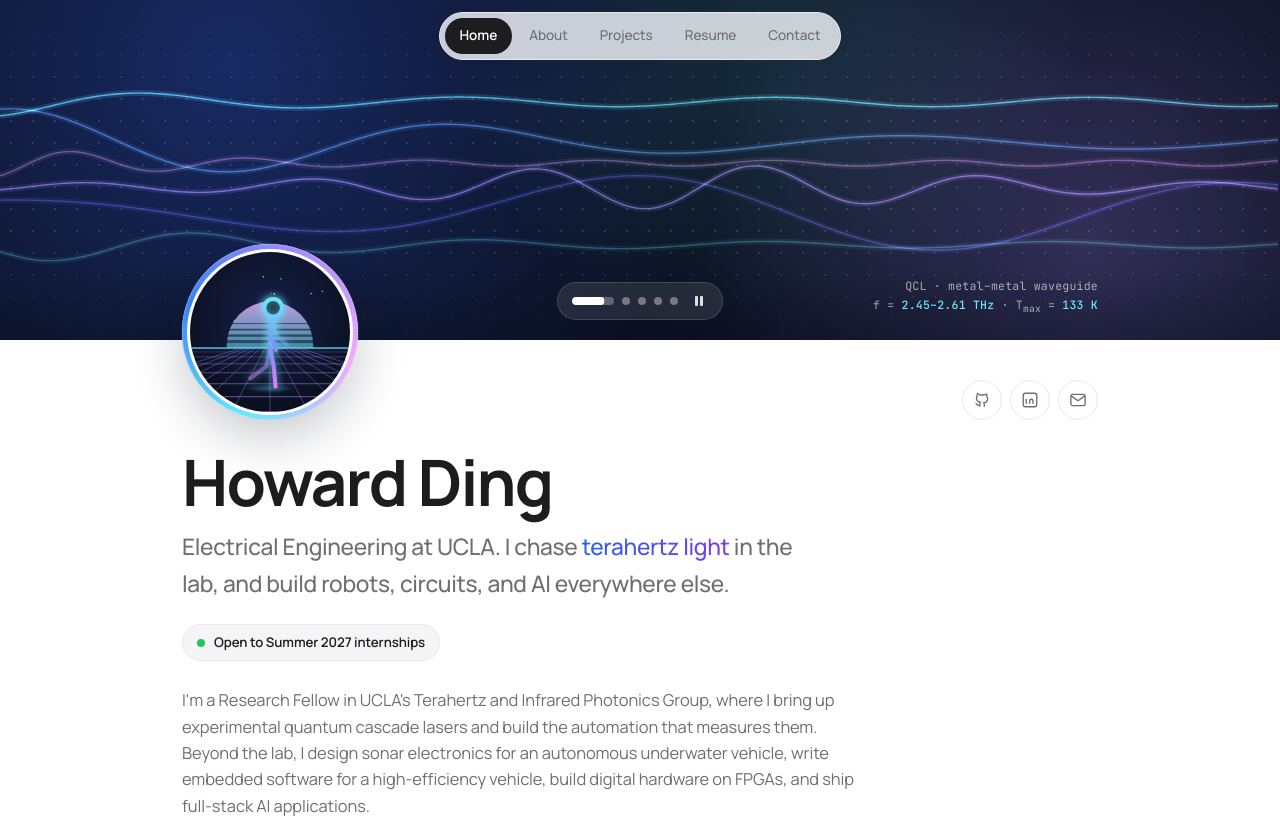
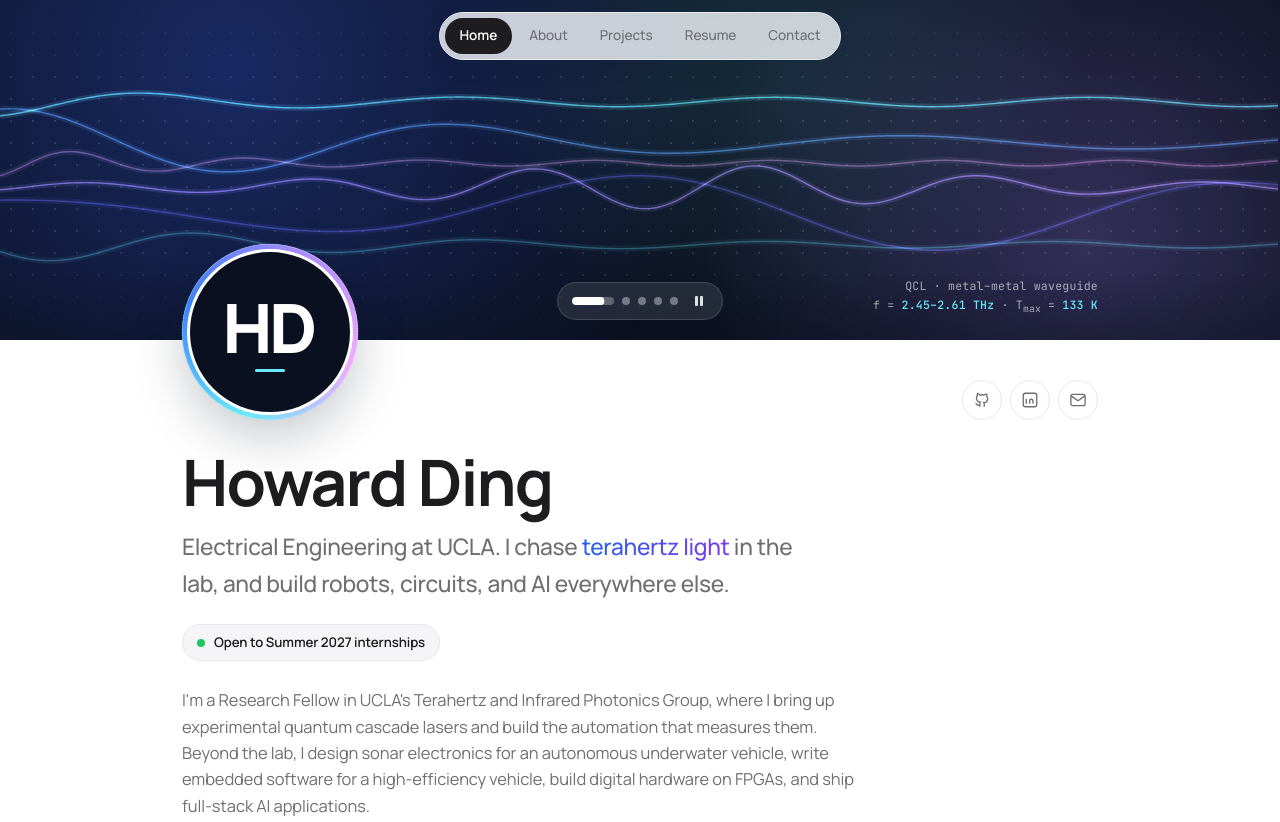
Before and after one commit to HowardTaken/HowardTaken.github.io, a plain HTML site: page index.html in a window 1280 px wide. Shown: the top 822 px of the page. Drawn offline with Linux system fonts and the light colour scheme.

Commit message:
Replace avatar with flat HD monogram; remove stick-figure code

```diff
--- a/index.html
+++ b/index.html
@@ -214,9 +214,16 @@ section{padding:76px 0 0}
 }
 .avatar .scope{
   position:absolute;inset:5px;border-radius:50%;overflow:hidden;
-  background:radial-gradient(circle at 50% 40%, #16204A, var(--night) 72%);
+  background:var(--night);
   border:3px solid #fff;
-}
+  display:flex;flex-direction:column;align-items:center;justify-content:center;gap:8px;
+}
+.avatar .mono{
+  font-size:68px;font-weight:800;line-height:1;letter-spacing:-.05em;color:#fff;
+  padding-right:.05em; /* offsets the negative tracking so the pair looks centred */
+}
+.avatar .scope::after{content:"";width:30px;height:3px;border-radius:2px;background:var(--cyan)}
+@media(max-width:640px){.avatar .mono{font-size:50px}.avatar .scope::after{width:22px}}
 .avatar canvas,.avatar img{width:100%;height:100%;display:block;object-fit:cover}
 @keyframes spin{to{transform:rotate(360deg)}}
 @media(max-width:640px){.avatar{width:132px;height:132px;margin-top:-70px}}
@@ -583,13 +590,9 @@ footer{
 
     <div class="hero">
       <div class="hero-top">
-        <div class="avatar" role="img" aria-label="Profile image: an animated neon stick figure walking across a glowing grid, stopping to wave">
+        <div class="avatar" role="img" aria-label="Profile image: the monogram HD">
           <span class="ring"></span>
-          <span class="scope">
-            <!-- To use a photo instead, replace the canvas below with:
-                 <img src="profile.jpg" alt="Haoran Ding"> -->
-            <canvas id="scope"></canvas>
-          </span>
+          <span class="scope"><span class="mono">HD</span></span>
         </div>
         <div class="socials">
           <a href="https://github.com/HowardTaken" target="_blank" rel="noopener" aria-label="GitHub"><svg width="18" height="18" viewBox="0 0 24 24" fill="none" stroke="currentColor" stroke-width="1.8" aria-hidden="true"><path d="M9 19c-4 1.2-4-2.2-5.5-2.8M15 21v-3.3c0-1 .1-1.4-.5-2 2.6-.3 5-1.3 5-5.5a4.3 4.3 0 00-1.2-3 4 4 0 00-.1-3s-1-.3-3.2 1.2a11 11 0 00-5.8 0C6.9 3 5.9 3.3 5.9 3.3a4 4 0 00-.1 3 4.3 4.3 0 00-1.2 3c0 4.2 2.4 5.2 5 5.5-.6.6-.6 1.2-.5 2V21"></path></svg></a>
@@ -1862,108 +1865,6 @@ var Waves = (function(){
     }
   }
 
-  /* ---------- avatar: a neon stick figure walks a synthwave grid under a
-     striped sun, stops to wave (sending out signal rings), then walks on ---------- */
-  var fig = {p: 0, scroll: 0, last: 0};
-
-  function poly(c, pts){
-    c.beginPath(); c.moveTo(pts[0][0], pts[0][1]);
-    for(var i = 1; i < pts.length; i++){ c.lineTo(pts[i][0], pts[i][1]); }
-    c.stroke();
-  }
-
-  function drawFigure(s, t){
-    var c = s.ctx, W = s.w, H = s.h, i;
-    var dt = Math.max(0, Math.min(t - fig.last, .1)); fig.last = t;
-    var T = t % 8;                                   // 8 s loop: walk, stop, wave, walk
-    var walk = Math.min(1, Math.max(0, 1 - smooth((T - 4.8) / .7) + smooth((T - 7.3) / .7)));
-    var wave = smooth((T - 5.2) / .5) * (1 - smooth((T - 7.2) / .5));
-    fig.p += dt * 7.5 * walk; fig.scroll += dt * walk;
-    c.clearRect(0, 0, W, H);
-    var hz = H * .6, gy = H * .84, k = W / 176;      // k keeps line weights right on the small phone avatar
-
-    // sun with scan-line slats
-    c.save(); c.beginPath(); c.rect(0, 0, W, hz); c.clip();
-    var sg = c.createLinearGradient(0, hz - W * .3, 0, hz);
-    sg.addColorStop(0, "rgba(240,171,252,.85)"); sg.addColorStop(1, "rgba(103,232,249,.55)");
-    c.fillStyle = sg; c.beginPath(); c.arc(W / 2, hz - H * .02, W * .27, 0, TAU); c.fill();
-    c.globalCompositeOperation = "destination-out";
-    for(i = 0; i < 4; i++){ c.fillRect(0, hz - H * .02 - W * .135 + i * W * .035, W, (1 + i * .8) * k); }
-    c.restore();
-
-    // stars
-    for(i = 0; i < 10; i++){
-      c.fillStyle = "rgba(255,255,255," + (.25 + .5 * Math.abs(Math.sin(t * 1.5 + i * 2.1))) + ")";
-      c.fillRect(rnd(i, 1) * W, rnd(i, 2) * hz * .75, 1.4 * k, 1.4 * k);
-    }
-
-    // perspective grid floor; it scrolls toward the viewer while he walks
-    c.lineWidth = 1;
-    for(i = 0; i < 8; i++){
-      var z = ((i + fig.scroll * 1.4) % 8) / 8, y = hz + (H - hz) * z * z;
-      c.strokeStyle = "rgba(167,139,250," + (.15 + .5 * z) + ")";
-      c.beginPath(); c.moveTo(0, y); c.lineTo(W, y); c.stroke();
-    }
-    c.strokeStyle = "rgba(167,139,250,.38)";
-    for(i = -6; i <= 6; i++){
-      c.beginPath(); c.moveTo(W / 2 + i * W * .03, hz); c.lineTo(W / 2 + i * W * .24, H); c.stroke();
-    }
-    c.strokeStyle = "rgba(103,232,249,.8)"; c.lineWidth = 1.4 * k;
-    c.beginPath(); c.moveTo(0, hz); c.lineTo(W, hz); c.stroke();
-
-    // pose: angles are measured from straight down, positive = forward
-    var L1 = W * .125, L2 = W * .125, TO = W * .17, HR = W * .055, AU = W * .10, AF = W * .095;
-    function legAng(q){
-      var a1 = .75 * Math.sin(q) * walk, flex = (.12 + .85 * Math.max(0, Math.cos(q))) * walk;
-      return [a1, a1 - flex];
-    }
-    var lg = [legAng(fig.p), legAng(fig.p + Math.PI)];
-    var drop = Math.max(L1 * Math.cos(lg[0][0]) + L2 * Math.cos(lg[0][1]), L1 * Math.cos(lg[1][0]) + L2 * Math.cos(lg[1][1]));
-    var hx = W / 2, hy = gy - drop, lean = .1 * walk;
-    var sh = [hx + TO * Math.sin(lean), hy - TO * Math.cos(lean)];
-    var hd = [sh[0] + (W * .02 + HR) * Math.sin(lean), sh[1] - (W * .02 + HR) * Math.cos(lean)];
-
-    function leg(a){
-      var kn = [hx + L1 * Math.sin(a[0]), hy + L1 * Math.cos(a[0])];
-      return [[hx, hy], kn, [kn[0] + L2 * Math.sin(a[1]), kn[1] + L2 * Math.cos(a[1])]];
-    }
-    function arm(u, f){
-      var el = [sh[0] + AU * Math.sin(u), sh[1] + AU * Math.cos(u)];
-      return [sh, el, [el[0] + AF * Math.sin(f), el[1] + AF * Math.cos(f)]];
-    }
-    var u1 = -.8 * Math.sin(fig.p) * walk + .08, f1 = u1 + .15 + .45 * walk;
-    var u2 = .8 * Math.sin(fig.p) * walk + .08, f2 = u2 + .15 + .45 * walk;
-    var armBack = arm(u1, f1);
-    var armFront = arm(lerp(u2, 1.65, wave), lerp(f2, 3.05 + .5 * Math.sin(t * 10), wave));
-
-    // ground shadow
-    var sd = c.createRadialGradient(hx, gy + 2 * k, 0, hx, gy + 2 * k, W * .16);
-    sd.addColorStop(0, "rgba(103,232,249,.35)"); sd.addColorStop(1, "rgba(103,232,249,0)");
-    c.save(); c.translate(0, gy + 2 * k); c.scale(1, .18); c.translate(0, -(gy + 2 * k));
-    c.fillStyle = sd; c.beginPath(); c.arc(hx, gy + 2 * k, W * .16, 0, TAU); c.fill(); c.restore();
-
-    // the figure: neon gradient stroke, dimmer limbs on the far side
-    var gr = c.createLinearGradient(0, hd[1] - HR, 0, gy);
-    gr.addColorStop(0, "#67E8F9"); gr.addColorStop(.55, "#818CF8"); gr.addColorStop(1, "#E879F9");
-    c.strokeStyle = gr; c.lineWidth = 4.4 * k; c.lineCap = "round"; c.lineJoin = "round";
-    c.shadowColor = "rgba(103,232,249,.9)"; c.shadowBlur = 9 * k;
-    c.globalAlpha = .5; poly(c, armBack); poly(c, leg(lg[0])); c.globalAlpha = 1;
-    poly(c, [[hx, hy], sh, [sh[0] + W * .02 * Math.sin(lean), sh[1] - W * .02 * Math.cos(lean)]]);
-    c.fillStyle = "#0B1020"; c.beginPath(); c.arc(hd[0], hd[1], HR, 0, TAU); c.fill(); c.stroke();
-    poly(c, leg(lg[1])); poly(c, armFront);
-    c.shadowBlur = 0;
-
-    // signal rings from the waving hand
-    if(wave > .05){
-      var hand = armFront[2];
-      for(i = 0; i < 2; i++){
-        var ph = (t * .9 + i * .5) % 1;
-        c.strokeStyle = "rgba(103,232,249," + ((1 - ph) * .7 * wave) + ")"; c.lineWidth = 1.4 * k;
-        c.beginPath(); c.arc(hand[0], hand[1], 2 * k + ph * W * .14, 0, TAU); c.stroke();
-      }
-    }
-  }
-
   /* ---------- banner carousel: crossfades between scenes, Apple-style ---------- */
   var BANNER = [
     {name: "Terahertz photonics research", draw: sceneTHz,
@@ -2062,7 +1963,6 @@ var Waves = (function(){
   }
 
   add("wave-field", drawBanner);
-  add("scope", drawFigure);
   window.addEventListener("resize", start);
   document.addEventListener("visibilitychange", start);
   return { start: start };
```
